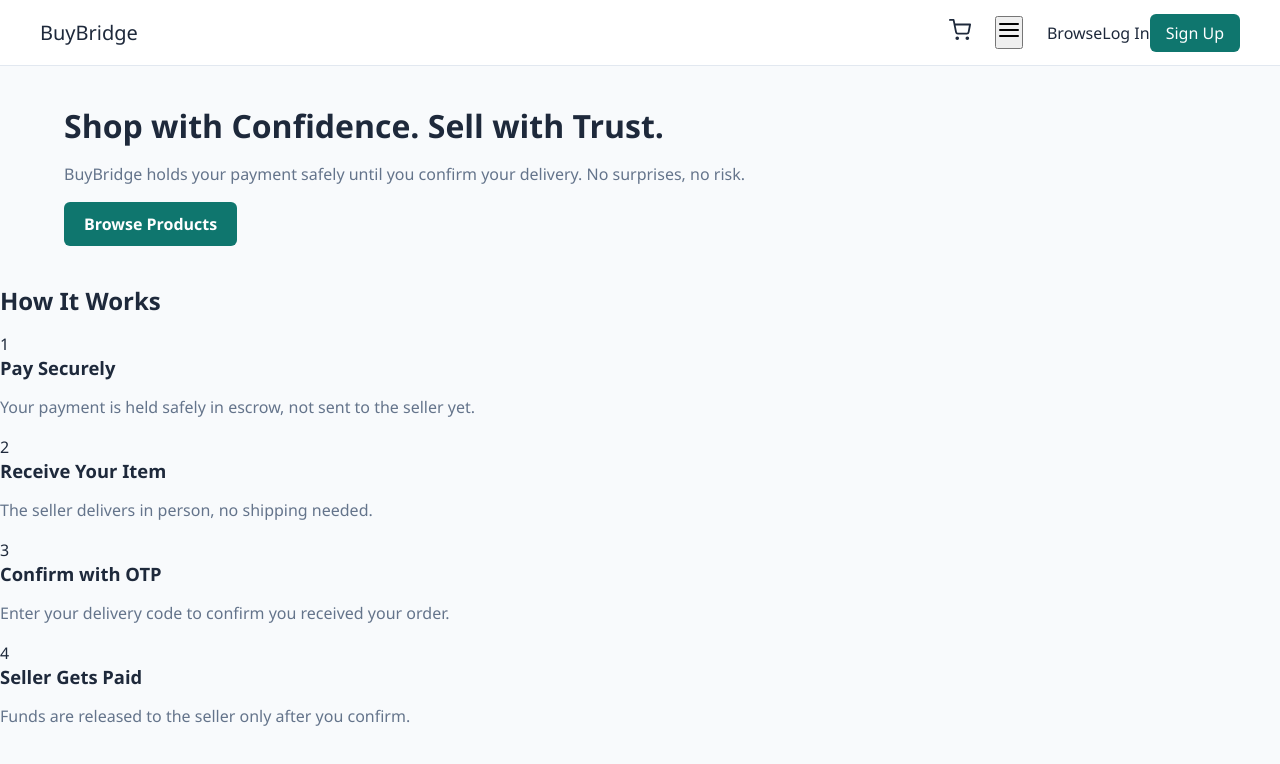
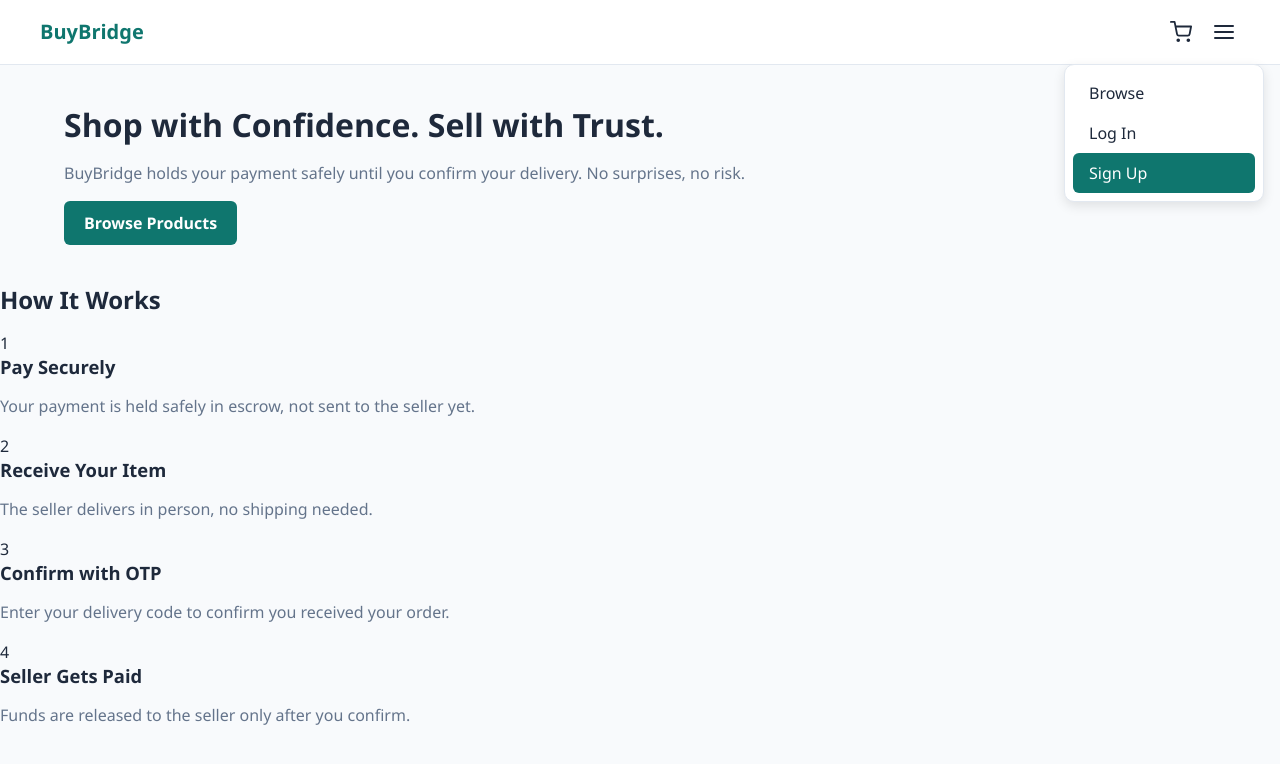
Before and after one commit to Bismark1hub/buybridge-updated, a website: page public/index.html in a window 1280 px wide. Both pictures are taken after a click on the button "Menu". Drawn offline with Linux system fonts and the light colour scheme.

Commit message:
Refactor navbar styles and add new cart elements

```diff
--- a/public/css/components.css
+++ b/public/css/components.css
@@ -93,14 +93,15 @@
 .badge-cancelled, .badge-refunded, .badge-rejected, .badge-failed { background: #f1f5f9; color: #475569; }
 
 /* ===== Navbar ===== */
+/* ===== Navbar ===== */
 .navbar {
+  position: relative;
   display: flex;
   align-items: center;
-  gap: var(--space-lg);
+  gap: var(--space-md);
   padding: var(--space-md) var(--space-xl);
   background: var(--color-surface);
   border-bottom: 1px solid var(--color-border);
-  flex-wrap: wrap;
 }
 
 .nav-logo {
@@ -111,18 +112,75 @@
   text-decoration: none;
 }
 
-.navbar a {
+.nav-cart {
+  position: relative;
+  display: flex;
+  color: var(--color-secondary);
+}
+.nav-cart:hover { color: var(--color-primary); text-decoration: none; }
+
+.cart-count {
+  position: absolute;
+  top: -6px;
+  right: -8px;
+  background: var(--color-accent);
+  color: #fff;
+  font-size: 0.65rem;
+  font-weight: 700;
+  min-width: 16px;
+  height: 16px;
+  border-radius: 999px;
+  display: flex;
+  align-items: center;
+  justify-content: center;
+  padding: 0 3px;
+}
+
+.nav-toggle {
+  background: none;
+  border: none;
+  cursor: pointer;
+  color: var(--color-secondary);
+  display: flex;
+  padding: 4px;
+}
+.nav-toggle:hover { color: var(--color-primary); }
+
+.nav-links {
+  display: none;
+  position: absolute;
+  top: 100%;
+  right: var(--space-md);
+  flex-direction: column;
+  background: var(--color-surface);
+  border: 1px solid var(--color-border);
+  border-radius: var(--radius-md);
+  box-shadow: var(--shadow-md);
+  padding: var(--space-sm);
+  min-width: 200px;
+  z-index: 50;
+}
+
+.nav-links-open {
+  display: flex;
+}
+
+.nav-links a {
   color: var(--color-secondary);
   font-weight: 500;
   text-decoration: none;
+  padding: var(--space-sm) var(--space-md);
+  border-radius: var(--radius-sm);
 }
-.navbar a:hover { color: var(--color-primary); }
+.nav-links a:hover {
+  background: var(--color-primary-light);
+  color: var(--color-primary);
+  text-decoration: none;
+}
 
 .nav-cta {
   background: var(--color-primary);
   color: #fff !important;
-  padding: 8px 16px;
-  border-radius: var(--radius-sm);
 }
 .nav-cta:hover { background: var(--color-primary-dark); }
 
```
